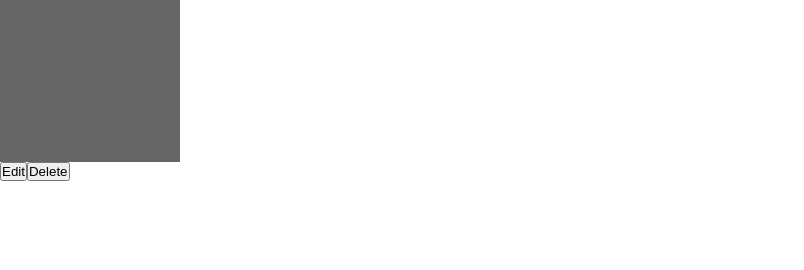
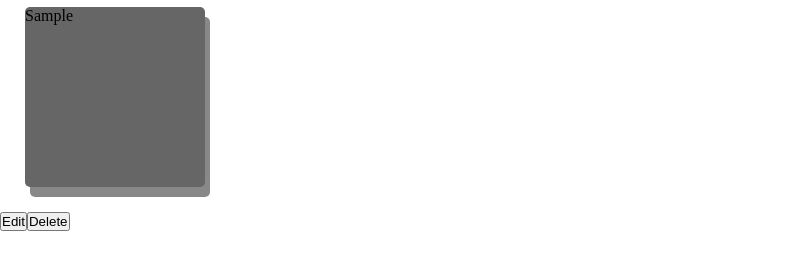
Before and after one commit to LinkOort/jsnotes, a plain HTML site: page index.html in a window 1280 px wide. Both pictures are taken after typing "Sample" into the empty fields and a click on the button "Save". Shown: the part 82-352 px from the top of the page, without its empty margins (0-804 px from the left). Drawn offline with Linux system fonts and the light colour scheme.

Commit message:
adicionando elementos a LI

```diff
--- a/main.css
+++ b/main.css
@@ -11,4 +11,10 @@ li {
     height: 180px;
     background: #666;
     cursor: pointer;
+    box-shadow: 5px 10px #888888;
+    border-radius: 5px;
+    margin: 25px;
 }
+li:hover{
+    border:1px solid lightcyan;
+}
```
